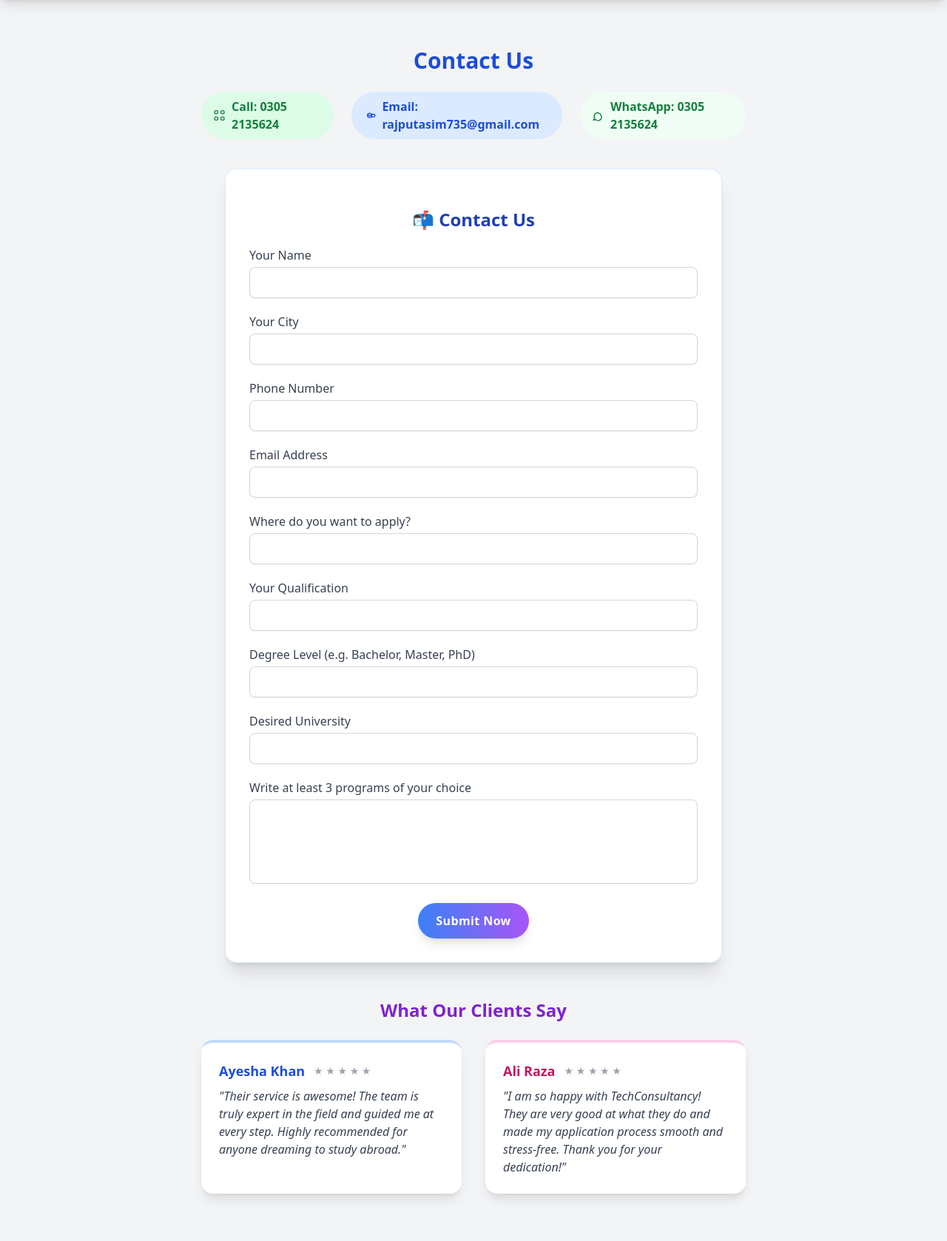
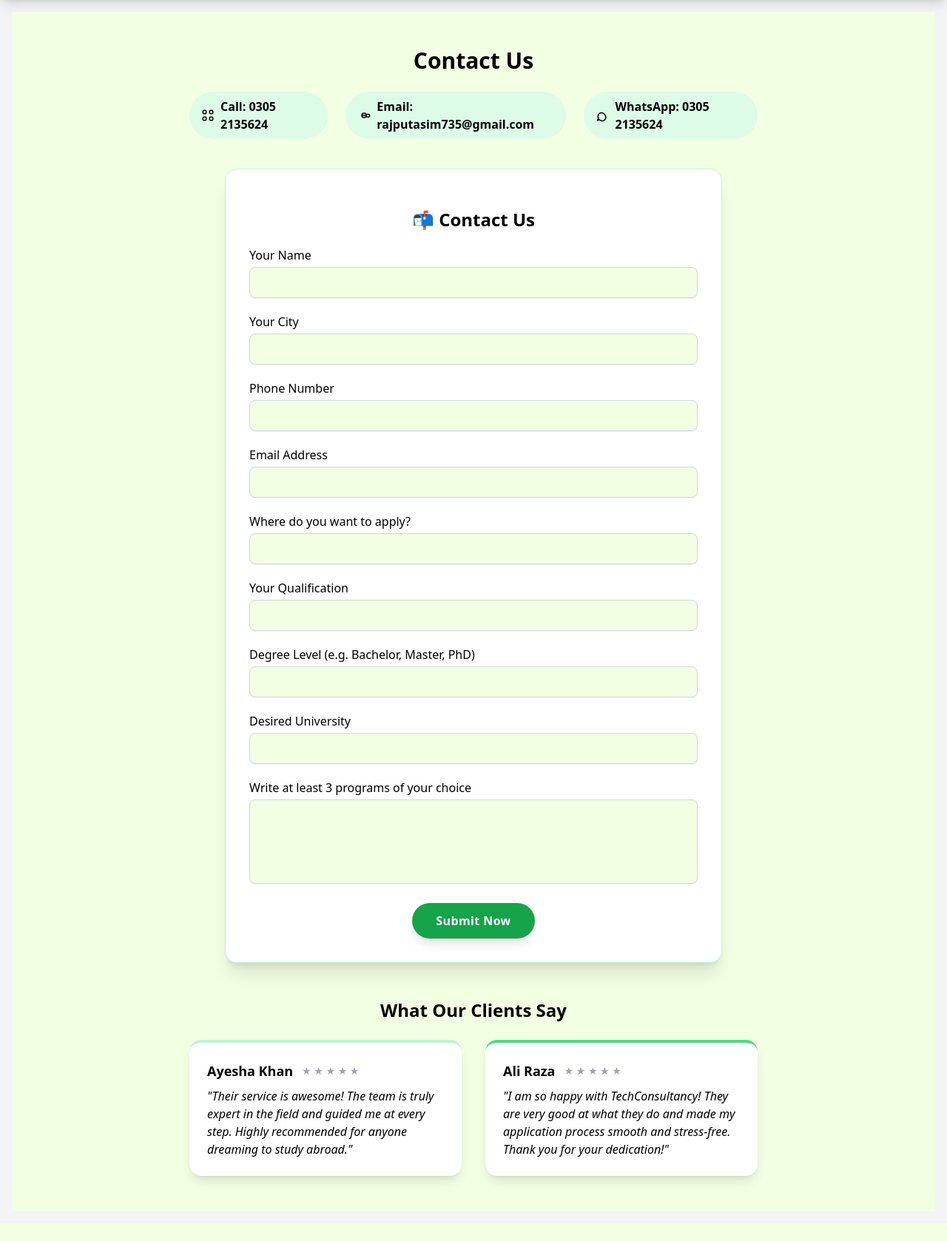
Before and after one commit to Asimirfan721/Consultancy-Business, a Laravel app: page /contact in a window 1280 px wide. Shown: the part 96-1774 px from the top of the page at 74% size. After the commit the page ends 1750 px from the top, so only its background shows below. Run offline with Laravel 12, Linux system fonts and the light colour scheme; some libraries are stand-ins or nearby versions.

Commit message:
page redesigned

```diff
--- a/resources/views/contact.blade.php
+++ b/resources/views/contact.blade.php
@@ -1,19 +1,20 @@
 @extends('layouts.app')
 
 @section('content')
-<div class="max-w-3xl mx-auto py-12 px-4">
-    <h2 class="text-3xl font-bold mb-6 text-center text-blue-700">Contact Us</h2>
+<div class="min-h-screen bg-[#F3FFE3] py-12 px-4">
+    <div class="max-w-3xl mx-auto">
+        <h2 class="text-3xl font-bold mb-6 text-center text-black">Contact Us</h2>
 
         <div class="flex flex-col md:flex-row items-center justify-center gap-6 mb-8">
-        <a href="tel:03052135624" class="flex items-center gap-2 px-4 py-2 rounded-full bg-green-100 text-green-700 font-semibold hover:bg-green-200 transition">
+            <a href="tel:03052135624" class="flex items-center gap-2 px-4 py-2 rounded-full bg-green-100 text-black font-semibold hover:bg-green-200 transition">
                 <svg xmlns="http://www.w3.org/2000/svg" class="h-5 w-5" fill="none" viewBox="0 0 24 24" stroke="currentColor"><path stroke-linecap="round" stroke-linejoin="round" stroke-width="2" d="M3 5a2 2 0 012-2h2a2 2 0 012 2v2a2 2 0 01-2 2H5a2 2 0 01-2-2V5zm0 12a2 2 0 012-2h2a2 2 0 012 2v2a2 2 0 01-2 2H5a2 2 0 01-2-2v-2zm12-12a2 2 0 012-2h2a2 2 0 012 2v2a2 2 0 01-2 2h-2a2 2 0 01-2-2V5zm0 12a2 2 0 012-2h2a2 2 0 012 2v2a2 2 0 01-2 2h-2a2 2 0 01-2-2v-2z" /></svg>
                 Call: 0305 2135624
             </a>
-        <a href="mailto:rajputasim735@gmail.com" class="flex items-center gap-2 px-4 py-2 rounded-full bg-blue-100 text-blue-700 font-semibold hover:bg-blue-200 transition">
+            <a href="mailto:rajputasim735@gmail.com" class="flex items-center gap-2 px-4 py-2 rounded-full bg-green-100 text-black font-semibold hover:bg-green-200 transition">
                 <svg xmlns="http://www.w3.org/2000/svg" class="h-5 w-5" fill="none" viewBox="0 0 24 24" stroke="currentColor"><path stroke-linecap="round" stroke-linejoin="round" stroke-width="2" d="M16 12H8m8 0a4 4 0 11-8 0 4 4 0 018 0zm0 0v1a2 2 0 002 2h2a2 2 0 002-2v-1a2 2 0 00-2-2h-2a2 2 0 00-2 2z" /></svg>
                 Email: rajputasim735@gmail.com
             </a>
-        <a href="https://wa.me/923052135624" target="_blank" class="flex items-center gap-2 px-4 py-2 rounded-full bg-green-50 text-green-700 font-semibold hover:bg-green-200 transition">
+            <a href="https://wa.me/923052135624" target="_blank" class="flex items-center gap-2 px-4 py-2 rounded-full bg-green-100 text-black font-semibold hover:bg-green-200 transition">
                 <svg xmlns="http://www.w3.org/2000/svg" class="h-5 w-5" fill="none" viewBox="0 0 24 24" stroke="currentColor"><path stroke-linecap="round" stroke-linejoin="round" stroke-width="2" d="M16.72 11.06a6.5 6.5 0 10-11.44 6.11L3 21l3.92-1.28a6.5 6.5 0 009.8-8.66z" /></svg>
                 WhatsApp: 0305 2135624
             </a>
@@ -22,78 +23,79 @@
         @if(session('success'))
             <div class="bg-green-100 text-green-700 p-4 mb-6 rounded">{{ session('success') }}</div>
         @endif
+
         <form action="{{ route('contact.submit') }}" method="POST"
-      class="max-w-2xl mx-auto space-y-5 bg-white p-8 rounded-2xl shadow-xl border border-blue-100 mt-10">
+              class="max-w-2xl mx-auto space-y-5 bg-white p-8 rounded-2xl shadow-xl border border-green-200 mt-10">
             @csrf
-    <h2 class="text-2xl font-bold text-blue-800 mb-6 text-center">📬 Contact Us</h2>
+            <h2 class="text-2xl font-bold text-black mb-6 text-center">📬 Contact Us</h2>
 
             <!-- Name -->
             <div>
-        <label class="block mb-1 text-gray-700 font-medium">Your Name</label>
+                <label class="block mb-1 text-black font-medium">Your Name</label>
                 <input type="text" name="name" required
-               class="w-full px-4 py-2 border border-gray-300 rounded-lg shadow-sm focus:outline-none focus:ring-2 focus:ring-blue-400 transition">
+                       class="w-full px-4 py-2 border border-gray-300 rounded-lg shadow-sm focus:outline-none focus:ring-2 focus:ring-green-400 transition text-black bg-[#F3FFE3]">
             </div>
 
             <!-- City -->
             <div>
-        <label class="block mb-1 text-gray-700 font-medium">Your City</label>
+                <label class="block mb-1 text-black font-medium">Your City</label>
                 <input type="text" name="city" required
-               class="w-full px-4 py-2 border border-gray-300 rounded-lg shadow-sm focus:outline-none focus:ring-2 focus:ring-blue-400 transition">
+                       class="w-full px-4 py-2 border border-gray-300 rounded-lg shadow-sm focus:outline-none focus:ring-2 focus:ring-green-400 transition text-black bg-[#F3FFE3]">
             </div>
 
             <!-- Phone -->
             <div>
-        <label class="block mb-1 text-gray-700 font-medium">Phone Number</label>
+                <label class="block mb-1 text-black font-medium">Phone Number</label>
                 <input type="text" name="phone" required
-               class="w-full px-4 py-2 border border-gray-300 rounded-lg shadow-sm focus:outline-none focus:ring-2 focus:ring-blue-400 transition">
+                       class="w-full px-4 py-2 border border-gray-300 rounded-lg shadow-sm focus:outline-none focus:ring-2 focus:ring-green-400 transition text-black bg-[#F3FFE3]">
             </div>
 
             <!-- Email -->
             <div>
-        <label class="block mb-1 text-gray-700 font-medium">Email Address</label>
+                <label class="block mb-1 text-black font-medium">Email Address</label>
                 <input type="email" name="email" required
-               class="w-full px-4 py-2 border border-gray-300 rounded-lg shadow-sm focus:outline-none focus:ring-2 focus:ring-blue-400 transition">
+                       class="w-full px-4 py-2 border border-gray-300 rounded-lg shadow-sm focus:outline-none focus:ring-2 focus:ring-green-400 transition text-black bg-[#F3FFE3]">
             </div>
 
             <!-- Destination -->
             <div>
-        <label class="block mb-1 text-gray-700 font-medium">Where do you want to apply?</label>
+                <label class="block mb-1 text-black font-medium">Where do you want to apply?</label>
                 <input type="text" name="destination" required
-               class="w-full px-4 py-2 border border-gray-300 rounded-lg shadow-sm focus:outline-none focus:ring-2 focus:ring-blue-400 transition">
+                       class="w-full px-4 py-2 border border-gray-300 rounded-lg shadow-sm focus:outline-none focus:ring-2 focus:ring-green-400 transition text-black bg-[#F3FFE3]">
             </div>
 
             <!-- Qualification -->
             <div>
-        <label class="block mb-1 text-gray-700 font-medium">Your Qualification</label>
+                <label class="block mb-1 text-black font-medium">Your Qualification</label>
                 <input type="text" name="qualification" required
-               class="w-full px-4 py-2 border border-gray-300 rounded-lg shadow-sm focus:outline-none focus:ring-2 focus:ring-blue-400 transition">
+                       class="w-full px-4 py-2 border border-gray-300 rounded-lg shadow-sm focus:outline-none focus:ring-2 focus:ring-green-400 transition text-black bg-[#F3FFE3]">
             </div>
 
             <!-- Degree Level -->
             <div>
-        <label class="block mb-1 text-gray-700 font-medium">Degree Level (e.g. Bachelor, Master, PhD)</label>
+                <label class="block mb-1 text-black font-medium">Degree Level (e.g. Bachelor, Master, PhD)</label>
                 <input type="text" name="degree_level" required
-               class="w-full px-4 py-2 border border-gray-300 rounded-lg shadow-sm focus:outline-none focus:ring-2 focus:ring-blue-400 transition">
+                       class="w-full px-4 py-2 border border-gray-300 rounded-lg shadow-sm focus:outline-none focus:ring-2 focus:ring-green-400 transition text-black bg-[#F3FFE3]">
             </div>
 
             <!-- University -->
             <div>
-        <label class="block mb-1 text-gray-700 font-medium">Desired University</label>
+                <label class="block mb-1 text-black font-medium">Desired University</label>
                 <input type="text" name="university" required
-               class="w-full px-4 py-2 border border-gray-300 rounded-lg shadow-sm focus:outline-none focus:ring-2 focus:ring-blue-400 transition">
+                       class="w-full px-4 py-2 border border-gray-300 rounded-lg shadow-sm focus:outline-none focus:ring-2 focus:ring-green-400 transition text-black bg-[#F3FFE3]">
             </div>
 
             <!-- Programs -->
             <div>
-        <label class="block mb-1 text-gray-700 font-medium">Write at least 3 programs of your choice</label>
+                <label class="block mb-1 text-black font-medium">Write at least 3 programs of your choice</label>
                 <textarea name="programs" rows="4" required
-                  class="w-full px-4 py-2 border border-gray-300 rounded-lg shadow-sm focus:outline-none focus:ring-2 focus:ring-blue-400 transition resize-none"></textarea>
+                          class="w-full px-4 py-2 border border-gray-300 rounded-lg shadow-sm focus:outline-none focus:ring-2 focus:ring-green-400 transition resize-none text-black bg-[#F3FFE3]"></textarea>
             </div>
 
             <!-- Submit Button -->
             <div class="text-center">
                 <button type="submit"
-                class="bg-gradient-to-r from-blue-500 to-purple-500 text-white px-6 py-3 rounded-full shadow-lg hover:from-purple-600 hover:to-blue-600 transition-all duration-300 font-semibold tracking-wide">
+                        class="bg-green-600 text-white px-8 py-3 rounded-full shadow-lg hover:bg-green-700 transition-all duration-300 font-semibold tracking-wide">
                     Submit Now
                 </button>
             </div>
@@ -101,29 +103,30 @@
 
         <!-- User Reviews Section -->
         <div class="mt-12">
-        <h3 class="text-2xl font-bold mb-6 text-center text-purple-700">What Our Clients Say</h3>
+            <h3 class="text-2xl font-bold mb-6 text-center text-black">What Our Clients Say</h3>
             <div class="flex flex-col md:flex-row gap-8 justify-center items-stretch">
                 <!-- Review 1 -->
-            <div class="flex-1 bg-white rounded-2xl shadow-lg p-6 transition-transform duration-300 hover:scale-105 hover:shadow-2xl border-t-4 border-blue-200">
+                <div class="flex-1 bg-white rounded-2xl shadow-lg p-6 transition-transform duration-300 hover:scale-105 hover:shadow-2xl border-t-4 border-green-200">
                     <div class="flex items-center gap-3 mb-2">
-                    <span class="text-lg font-semibold text-blue-700">Ayesha Khan</span>
+                        <span class="text-lg font-semibold text-black">Ayesha Khan</span>
                         <span class="text-sm text-gray-400">★ ★ ★ ★ ★</span>
                     </div>
-                <p class="text-gray-700 italic">
+                    <p class="text-black italic">
                         "Their service is awesome! The team is truly expert in the field and guided me at every step. Highly recommended for anyone dreaming to study abroad."
                     </p>
                 </div>
                 <!-- Review 2 -->
-            <div class="flex-1 bg-white rounded-2xl shadow-lg p-6 transition-transform duration-300 hover:scale-105 hover:shadow-2xl border-t-4 border-pink-200">
+                <div class="flex-1 bg-white rounded-2xl shadow-lg p-6 transition-transform duration-300 hover:scale-105 hover:shadow-2xl border-t-4 border-green-400">
                     <div class="flex items-center gap-3 mb-2">
-                    <span class="text-lg font-semibold text-pink-700">Ali Raza</span>
+                        <span class="text-lg font-semibold text-black">Ali Raza</span>
                         <span class="text-sm text-gray-400">★ ★ ★ ★ ★</span>
                     </div>
-                <p class="text-gray-700 italic">
+                    <p class="text-black italic">
                         "I am so happy with TechConsultancy! They are very good at what they do and made my application process smooth and stress-free. Thank you for your dedication!"
                     </p>
                 </div>
             </div>
         </div>
     </div>
+</div>
 @endsection
```
Lines whose indentation alone changed are shown as unchanged.
